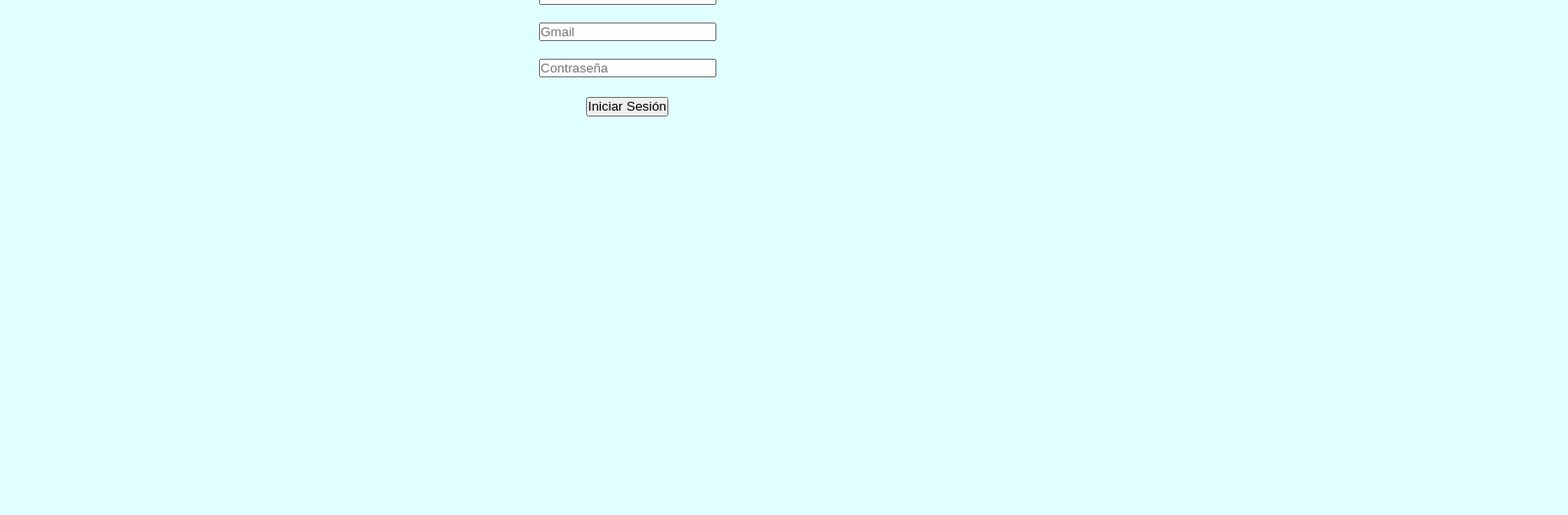
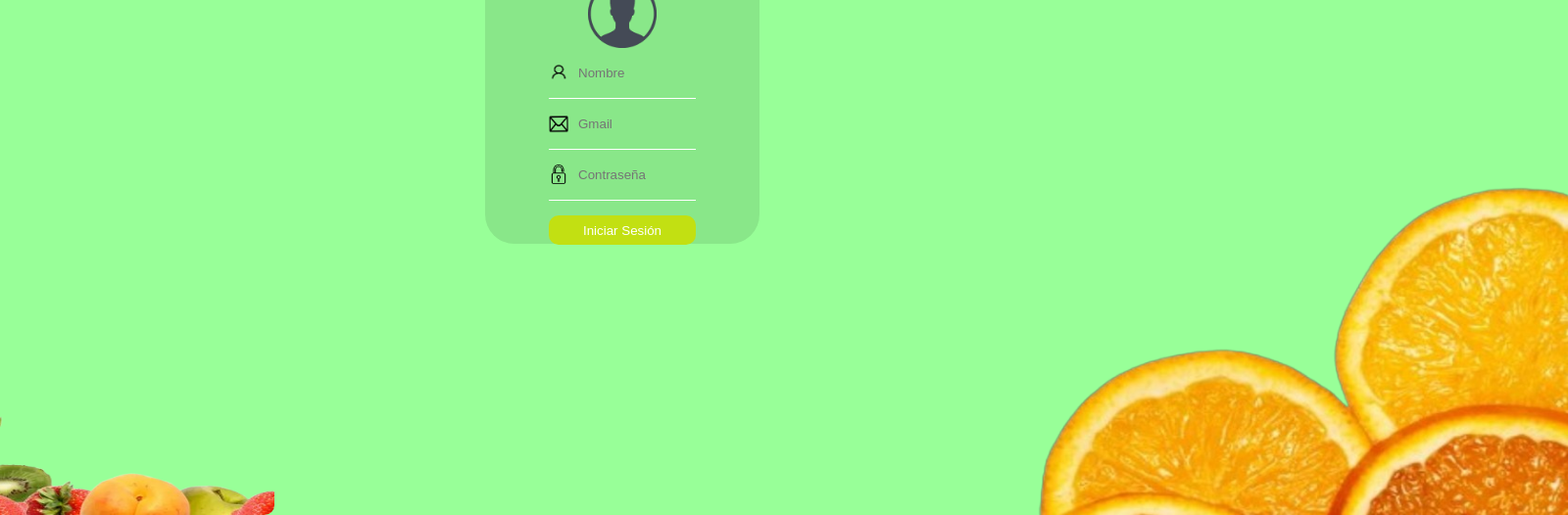
Before and after one commit to Viticor2004/Frutify, a plain HTML site: page index.html in a window 1280 px wide. Shown: the part 401-927 px from the top of the page at 98% size, 1600 px wide, since content can reach past the window. Before the commit the page ends 800 px from the top, so only its background shows below. Drawn offline with Linux system fonts and the light colour scheme.

Commit message:
Css login (#10)
* imagenes_mas_error

* cerrar_sesion_completo

* login_casi_finalizado

```diff
--- a/estilos.css
+++ b/estilos.css
@@ -6,12 +6,88 @@
 
 body{
     display: flex;
-    background-color: lightcyan;
+    background-color:#98FF98;
     background-repeat: no-repeat;
     background-size:cover ;
     justify-content: center;
     width: 100%;
     height: 100%;
+    outline: 2px solid none;
+}
+
+.fondo_frutas{
+    position: absolute;
+    width: 600px;
+    height: 350px;
+    margin-right: 1320px;
+    margin-top: 577px;
+    border-radius: 10px;
+}
+
+.fondo_naranjas{
+    position: absolute;
+    width: 600px;
+    height: 350px;
+    margin-top: 577px;
+    margin-left: 1320px;
+}
+
+.fondo_logo{
+    position: absolute;
+    width: 350px;
+    height: 350px;
+}
+
+.contenedor_form {
+    display: flex;
+    background-color: #89e789;
+    margin-top: 300px;
+    animation: mover 3s infinite alternate;
+    height: 300px;
+    padding-top: 50px;
+    border-radius: 30px;
+    margin-top: 350px;
+}
+
+.container div{
+    display: flex;
+    border-bottom: 1px solid white;
+    margin:15px;
+
+}
+input{
+    width: 120px;
+    height: 20px;
+    margin-left: 10px;
+    background:transparent;
+    border: transparent;
+}
+
+input[type="submit"]{
+    color: white;
+    background-color: #c2e012;
+    width: 150px;
+    height: 30px;
+    margin-right: 10px;
+    border-radius: 10px;
+}
+
+.imagen_input{
+    width: 20px;
+    height: 20px;
+    margin-bottom: 3px;
+
+}
+input:focus{
+    outline: none;
+}
+
+h1 {
+    display: flex;
+    justify-content: center;
+    color: red;
+    margin-top: 20px;
+    font-size: 30px;
 }
 
 nav {
@@ -34,13 +110,26 @@ form {
     text-align: center;
     width: 280px;
     height: 250px;
-
     padding: 30px;
     border-radius: 4px;
     font-family: 'Franklin Gothic Medium', 'Arial Narrow', Arial, sans-serif;
     color: white;
 }
+.imagen{
+    display: flex;
+    width: 70px;
+    height: 70px;
+    outline: none;
+    margin-top: -50px;
+}
 
 .login {
     margin-bottom: 10px;
 }
+#error{
+    outline: 3px solid none;
+    width: 300px;
+    height: 100px;
+    margin-top: 630px;
+    margin-left: -290px;
+}
--- a/index.html
+++ b/index.html
@@ -1,36 +1,47 @@
 <!DOCTYPE html>
 <html lang="en">
 <head>
+    <link rel="icon" href="images/iconofrutify.png" type="image/x-icon">
     <script src="informacion.js"></script>
     <meta charset="UTF-8">
     <meta http-equiv="X-UA-Compatible" content="IE=edge">
     <meta name="viewport" content="width=device-width, initial-scale=1.0">
     <link rel="stylesheet" href="estilos.css" type="text/css">
-    <title>Document</title>
+    <title>Frutify</title>
 </head>
 
 <body>
-    <nav>
+
+    <img src="images/naranjaLigin.png" alt="naranja" class="fondo_naranjas">
+    <img src="images/frutasLogin.png" alt="naranja" class="fondo_frutas">
+    <img src="images/logoFrutify - copia.png" alt="naranja" class="fondo_logo">
+    <div class="contenedor_form">
+        <!-- cambiar nav por un div -->
         <form id="formulario" method="POST">
-            <h2>LOGIN DE USUARIO</h2>
-            <img src="" alt="">
+            <img src="images/usuario.png" class="imagen">
             <section class="container">
                 <div class="Nombre">
+                    <img src="images/nombre.png" class="imagen_input">
                     <input type="text" id="nombre" name="nombre" placeholder="Nombre" required><br><br>
                 </div>
                 <div class="Gmail">
+                    <img src="images/sobre.png" class="imagen_input">
                     <input type="text" id="gmail" name="gmail" placeholder="Gmail" required><br><br>
                 </div>
                 <div class="Contraseña">
+                    <img src="images/candado.png" class="imagen_input">
                     <input type="text" id="contrasena" name="contrasena" placeholder="Contraseña" required><br><br>
                 </div>
             </section>
             <input type="submit" value="Iniciar Sesión">
         </form>
-        <div id="error">
 
-        </div>
-    </nav>
+
+    </div>
+    <div id="error">
+
+    </div>
+
 </body>
 
 </html>
```
Also changed, not shown: images/candado.png (added), images/frutasLogin.png (added), images/iconofrutify.png (added), images/logoFrutify - copia.jpg (added), images/logoFrutify - copia.png (added), images/naranjaLigin.png (added), images/nombre.png (added), images/sobre.png (added), images/usuario.png (added), informacion.js (line endings or trailing spaces).
